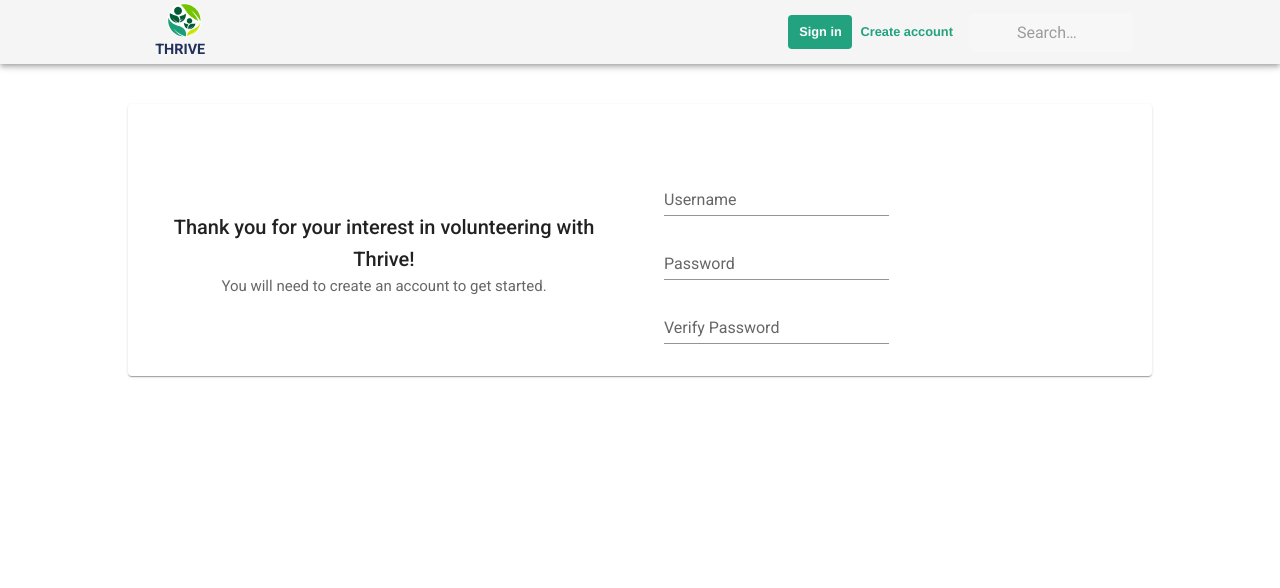
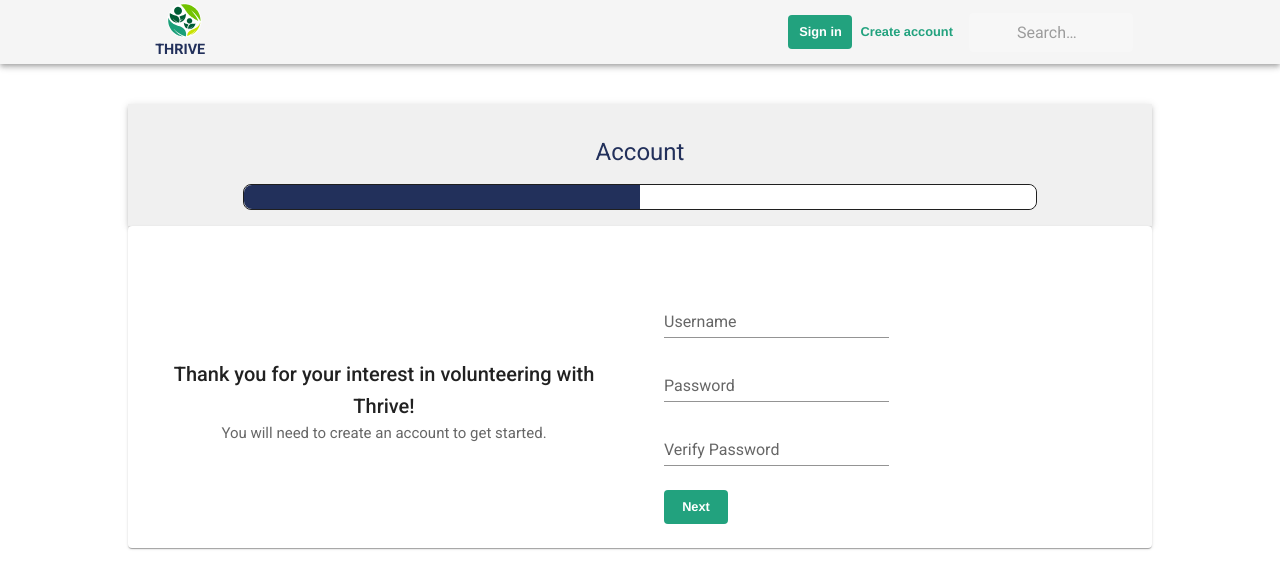
Before and after one commit to hack4impact-utk/thrive, a Next.js app: page /create-account in a window 1280 px wide. Shown: the top 588 px of the page. Built offline with nearby package versions, Linux system fonts and the light colour scheme; some icons are missing; what @mui/material-nextjs would draw is missing.

Commit message:
demo root, create-account, create-account-2

```diff
--- a/src/app/create-account/page.tsx
+++ b/src/app/create-account/page.tsx
@@ -1,8 +1,10 @@
 "use client";
 import Visibility from "@mui/icons-material/Visibility";
 import VisibilityOff from "@mui/icons-material/VisibilityOff";
-import { Box, Card, CardContent, Typography } from "@mui/material";
+import { Box, Button, Card, CardContent, Typography } from "@mui/material";
+import CardHeader from "@mui/material/CardHeader";
 import FormControl from "@mui/material/FormControl";
+import Grid from "@mui/material/Grid";
 import IconButton from "@mui/material/IconButton";
 import Input from "@mui/material/Input";
 import InputAdornment from "@mui/material/InputAdornment";
@@ -17,11 +19,58 @@ export default function CreateAccountPage(): React.ReactElement {
     <Box
       sx={{
         display: "flex",
+        flexDirection: "column",
         justifyContent: "center",
         alignItems: "center",
         paddingTop: 5,
       }}
     >
+      <CardContent sx={{ bgcolor: "#f0f0f0ff", boxShadow: 3, width: "80%" }}>
+        <CardHeader
+          title="Account"
+          sx={{
+            bgcolor: "primary.secondary",
+            color: "secondary.main",
+            textAlign: "center",
+          }}
+        ></CardHeader>
+        <Grid
+          sx={{
+            width: "80%",
+            alignContent: "center",
+            margin: "auto",
+            borderRadius: 2,
+            border: 1,
+          }}
+          container
+          spacing={0}
+        >
+          <Grid sx={{ width: "50%" }}>
+            <Box
+              component="section"
+              sx={{
+                bgcolor: "secondary.main",
+                p: 1.5,
+                width: "100%",
+                borderTopLeftRadius: 8,
+                borderBottomLeftRadius: 8,
+              }}
+            ></Box>
+          </Grid>
+          <Grid sx={{ width: "50%" }}>
+            <Box
+              component="section"
+              sx={{
+                bgcolor: "white",
+                p: 1.5,
+                width: "100%",
+                borderTopRightRadius: 8,
+                borderBottomRightRadius: 8,
+              }}
+            ></Box>
+          </Grid>
+        </Grid>
+      </CardContent>
       <Card
         sx={{
           display: "flex",
@@ -96,6 +145,20 @@ export default function CreateAccountPage(): React.ReactElement {
               }
             />
           </FormControl>
+          <Box
+            sx={{
+              bgcolor: "#22A27E",
+              color: "#FFFFFF",
+              borderRadius: 1,
+              display: "flex",
+              justifyContent: "center",
+              width: "fit-content",
+              marginTop: 2,
+              marginLeft: 1,
+            }}
+          >
+            <Button color="inherit">Next</Button>
+          </Box>
         </CardContent>
       </Card>
     </Box>
```
Also changed, not shown: src/app/create-account-2/page.tsx (added, +11 -0 lines).
